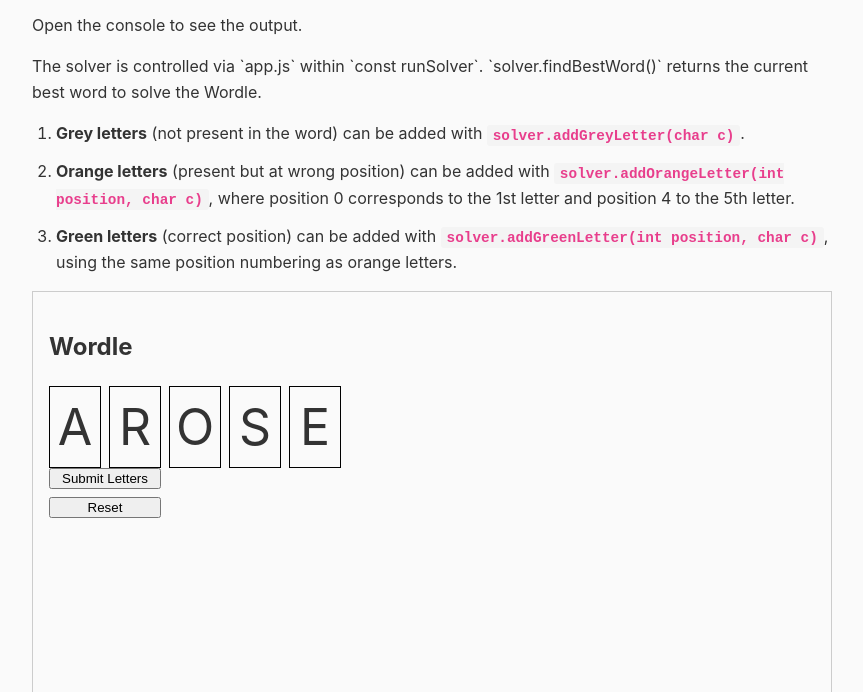
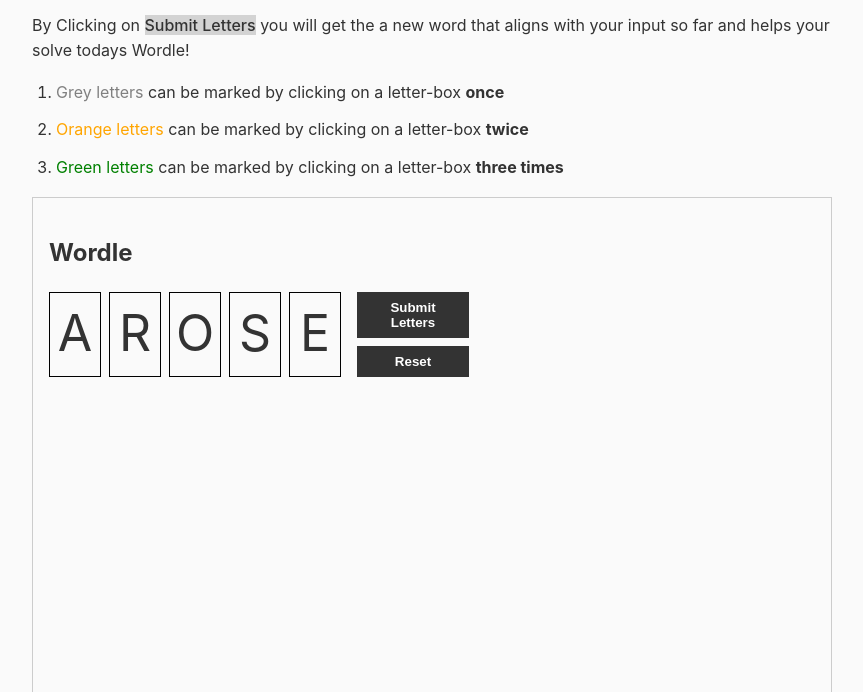
Before and after one commit to PatUniGH/WordleSolver, a website built with Vite: page src/index.html in a window 1280 px wide. Shown: the part 108-800 px from the top of the page, without its empty margins (208-1071 px from the left). Built offline with nearby package versions, Linux system fonts and the light colour scheme.

Commit message:
Inteface changes

```diff
--- a/src/app.ts
+++ b/src/app.ts
@@ -8,7 +8,7 @@
 const letter3Box = document.querySelector(".js-letter-box-3") as HTMLDivElement;
 const letter4Box = document.querySelector(".js-letter-box-4") as HTMLDivElement;
 const letter5Box = document.querySelector(".js-letter-box-5") as HTMLDivElement;
-const submitLettersButton = document.querySelector(".js-submit-boxes-button") as HTMLButtonElement;
+const submitLettersButton = document.querySelector(".js-submit-letters-button") as HTMLButtonElement;
 const resetButton = document.querySelector(".js-reset-button") as HTMLButtonElement;
 
 letter1Box.addEventListener("click", () => addChangeColorOnClick(letter1Box));
--- a/src/index.html
+++ b/src/index.html
@@ -8,31 +8,25 @@
   </head>
   <body>
     <h1 class="title">Wordle Solver Learning Demo</h1>
-    <p class="text">Open the console to see the output.</p>
     <p class="text">
-      The solver is controlled via `app.js` within `const runSolver`.
-      `solver.findBestWord()` returns the current best word to solve the Wordle.
+      By Clicking on <box>Submit Letters</box> you will get the a new word that aligns with your
+      input so far and helps your solve todays Wordle!
     </p>
     <ol class="instructions-list">
       <li class="instruction-item">
-        <strong>Grey letters</strong> (not present in the word) can be added
-        with <code>solver.addGreyLetter(char c)</code>.
+        <span style="color:gray">Grey letters</span> can be marked by clicking on a letter-box <strong>once</strong>
       </li>
       <li class="instruction-item">
-        <strong>Orange letters</strong> (present but at wrong position) can be
-        added with <code>solver.addOrangeLetter(int position, char c)</code>,
-        where position 0 corresponds to the 1st letter and position 4 to the 5th
-        letter.
+        <span style="color:orange">Orange letters</span> can be marked by clicking on a letter-box <strong>twice</strong>
       </li>
       <li class="instruction-item">
-        <strong>Green letters</strong> (correct position) can be added with
-        <code>solver.addGreenLetter(int position, char c)</code>, using the same
-        position numbering as orange letters.
+        <span style="color:green">Green letters</span> can be marked by clicking on a letter-box <strong>three times</strong>
       </li>
     </ol>
 
     <section class="wordle-container">
       <h2 class="wordle-title">Wordle</h2>
+      <div class = "wordle-row">
         <div class="letter-boxes js-letter-boxes">
          <div class = "letter-box js-letter-box-1">A</div>
          <div class = "letter-box js-letter-box-2">R</div>
@@ -41,8 +35,9 @@
          <div class = "letter-box js-letter-box-5">E</div>
         </div>
         <div class= "wordle-buttons">
-        <button class = "wordle button js-submit-boxes-button">Submit Letters</button>
-        <button class = "wordle button js-reset-button">Reset</button>
+          <button class = "wordle-button js-submit-letters-button">Submit Letters</button>
+          <button class = "wordle-button js-reset-button">Reset</button>
+        </div>
       </div>
     </section>
     <script type="module" src="./app.ts"></script>
--- a/src/style.css
+++ b/src/style.css
@@ -32,6 +32,11 @@
     padding: 1rem;
     border: 1px solid #ccc;
     min-height: 500px;
+}
+
+.wordle-row{
+    display:flex;
+    gap: 1rem;
 }
 
 .letter-boxes{
@@ -101,3 +106,8 @@
     font-weight: bold;
     color: #e83e8c;
 }
+
+box{
+    background-color: lightgray;
+    font-weight: 500;
+}
```
Lines whose indentation alone changed are shown as unchanged.
